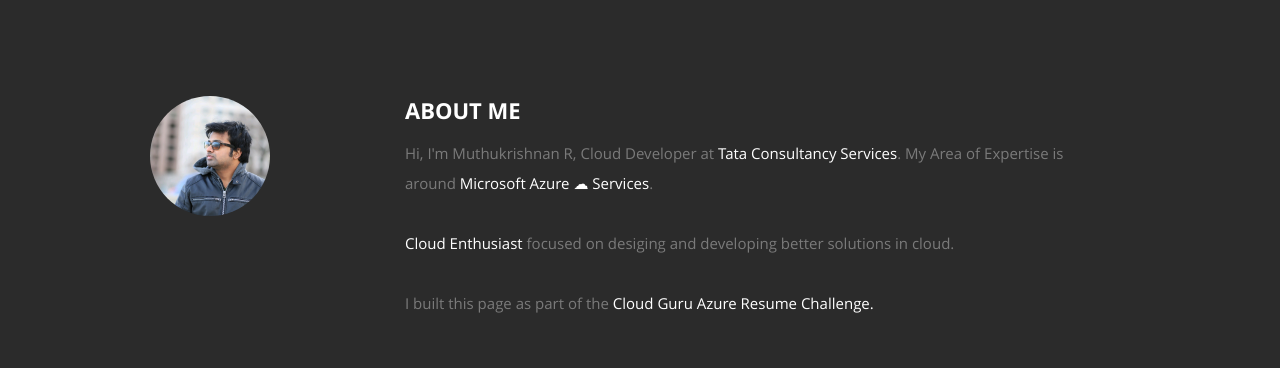
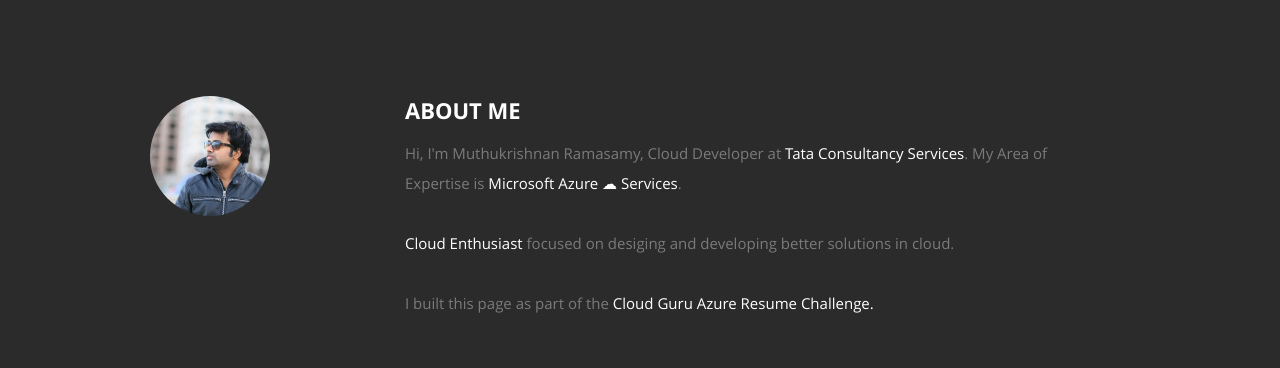
Before and after one commit to krrish-10/Azure_Resume, a plain HTML site: page frontend/index.html in a window 1280 px wide. Shown: the part 800-1168 px from the top of the page. Drawn offline with nearby package versions, Linux system fonts and the light colour scheme; no server answers.

Commit message:
HTML UPDATES

```diff
--- a/frontend/index.html
+++ b/frontend/index.html
@@ -94,8 +94,8 @@
 
             <h2>ABOUT ME</h2>
 
-            <p> Hi, I'm Muthukrishnan R, <span>Cloud Developer at <a>Tata Consultancy
-                     Services</a></span>. <span> My Area of Expertise is around <a>Microsoft Azure ☁
+            <p> Hi, I'm Muthukrishnan Ramasamy, <span>Cloud Developer at <a>Tata Consultancy
+                     Services</a></span>. <span> My Area of Expertise is <a>Microsoft Azure ☁
                      Services</a></span>.
                <span>
                   </br>
--- a/frontend/main.js
+++ b/frontend/main.js
@@ -1,7 +1,7 @@
 window.addEventListener('DOMContentLoaded', (event) => {
     getVisitCount();
 });
-const functionApiUrl = 'https://getresumecountermk.azurewebsites.net/api/GetResumeCounter?code=Gr9l0l3WEak5kFZ0zmgweXAictHY4xSDBnIiNzhsawu1KlRX5APalA==';
+const functionApiUrl = 'https://getresumecountermk.azurewebsites.net/api/GetResumeCounter?code=cua8y6NZCIHXLVAvbiVG2PxSgzqk5YxBmj1dxhEjcAGjpfB3CYNjSA==';
 const localfunctionApi = 'http://localhost:7071/api/GetResumeCounter';
 
 
```
Also changed, not shown: 1 other file.
